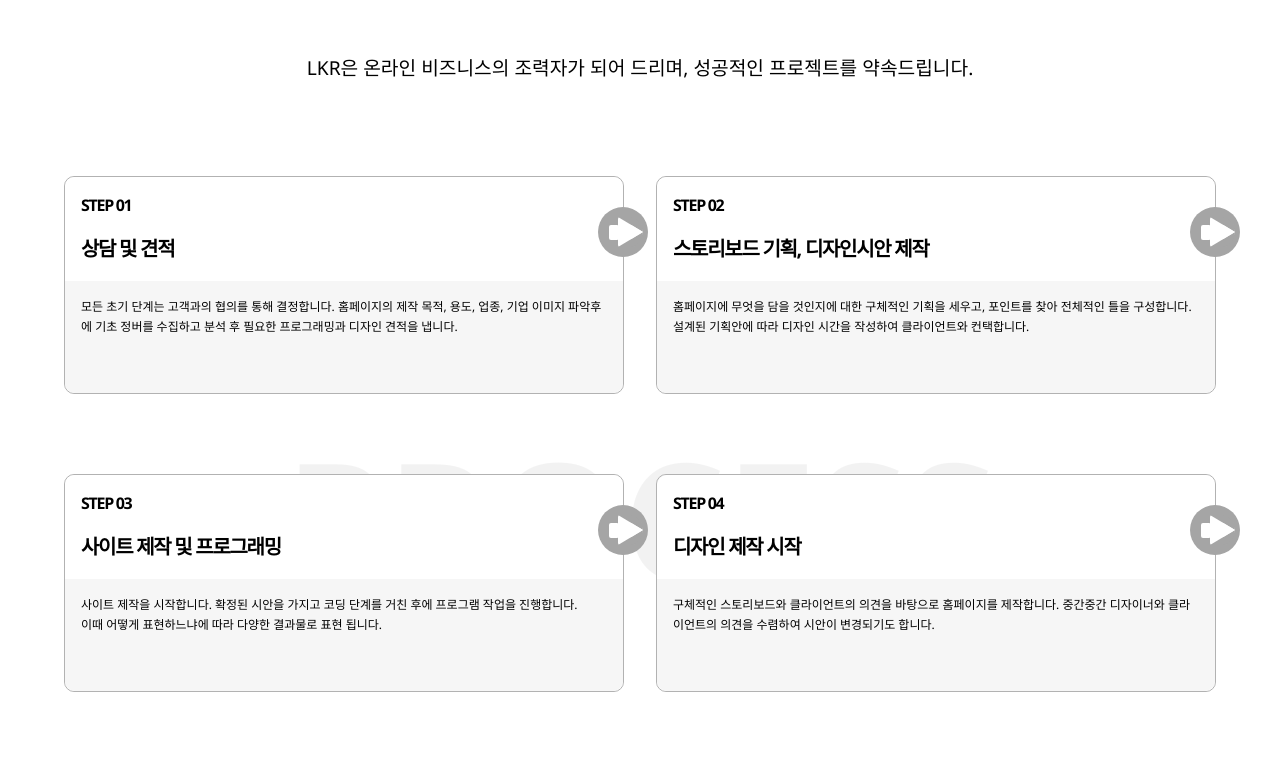
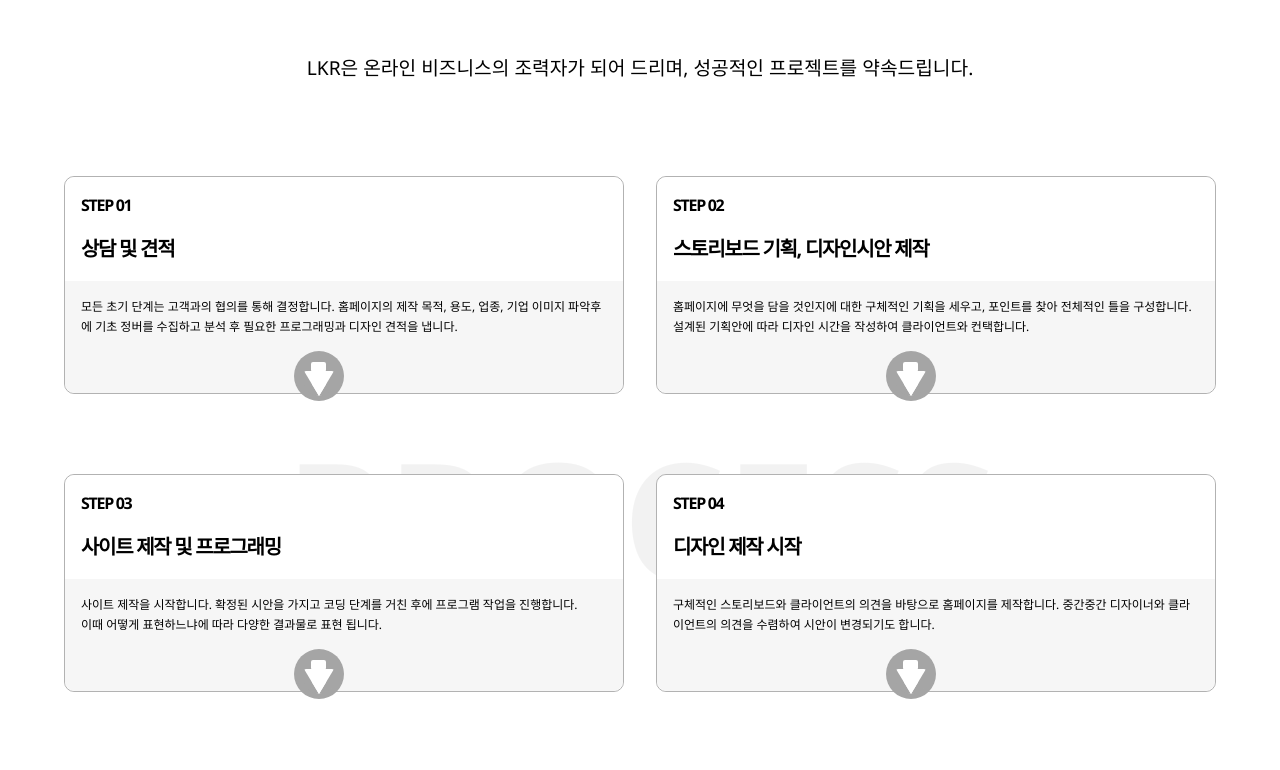
Before and after one commit to YoungkeunAhn/lkr, a React (Create React App) app: page / in a window 1280 px wide. Shown: the part 3740-4510 px from the top of the page. Built offline with nearby package versions, Linux system fonts and the light colour scheme.

Commit message:
프로세스 smDown 설정

```diff
--- a/src/components/newsroom-view/NewsroomView.tsx
+++ b/src/components/newsroom-view/NewsroomView.tsx
@@ -1,4 +1,10 @@
-import { Button, Container, Grid } from '@material-ui/core'
+import {
+  Button,
+  Container,
+  Grid,
+  useMediaQuery,
+  useTheme,
+} from '@material-ui/core'
 import { newsItem } from 'assets/news-item'
 import { newsroomSubText } from 'assets/sub-text'
 import TitleContentFrame from 'commons/title-content-box/TitleContentFrame'
@@ -8,6 +14,8 @@ import useStyles from './styles'
 
 function NewsroomView() {
   const classes = useStyles()
+  const theme = useTheme()
+  const smDown = useMediaQuery(theme.breakpoints.down('sm'))
 
   return (
     <div className={classes.root}>
--- a/src/components/process-view/sub-content/ProcessSubContent.tsx
+++ b/src/components/process-view/sub-content/ProcessSubContent.tsx
@@ -15,7 +15,7 @@ import useStyles from './styles'
 function ProcessSubContent() {
   const classes = useStyles()
   const theme = useTheme()
-  const lgDown = useMediaQuery(theme.breakpoints.down('lg'))
+  const smDown = useMediaQuery(theme.breakpoints.down('sm'))
 
   const onClickBtn = () => {}
 
@@ -27,8 +27,9 @@ function ProcessSubContent() {
       <Box className={classes.moveTopBox}>
         <Grid
           container
-          justifyContent={lgDown ? 'center' : 'space-between'}
-          spacing={4}
+          justifyContent={smDown ? 'center' : 'space-between'}
+          alignItems={smDown ? 'stretch' : 'center'}
+          spacing={smDown ? 0 : 4}
           style={{ zIndex: 200 }}
         >
           {processItemList.map((item, idx) => (
--- a/src/components/process-view/sub-content/item-box/ProcessItemBox.tsx
+++ b/src/components/process-view/sub-content/item-box/ProcessItemBox.tsx
@@ -1,4 +1,5 @@
-import { Box, Typography } from '@material-ui/core'
+import { Box, Hidden, Typography, useTheme } from '@material-ui/core'
+import clsx from 'clsx'
 import React from 'react'
 import useStyles from './styles'
 
@@ -11,6 +12,8 @@ type Props = {
 function ProcessItemBox(props: Props) {
   const classes = useStyles()
   const { seq, title, text } = props
+  const theme = useTheme()
+  const smDown = theme.breakpoints.down('sm')
 
   return (
     <Box className={classes.root}>
@@ -19,12 +22,19 @@ function ProcessItemBox(props: Props) {
         <Typography variant='h6' className={classes.title}>
           {title}
         </Typography>
-        {seq !== 6 && (
-          <Box className={classes.arrowBox}>
-            <span className={classes.arrowSquare}></span>
-            <span className={classes.arrowTriangle}></span>
-          </Box>
-        )}
+        {smDown
+          ? seq !== 6 && (
+              <Box className={clsx(classes.arrowBox, classes.smDownArrowBox)}>
+                <span className={classes.arrowSquare}></span>
+                <span className={classes.arrowTriangle}></span>
+              </Box>
+            )
+          : seq !== 6 && (
+              <Box className={classes.arrowBox}>
+                <span className={classes.arrowSquare}></span>
+                <span className={classes.arrowTriangle}></span>
+              </Box>
+            )}
       </Box>
       <Box className={classes.textBox}>
         {text.map((x, idx) => (
--- a/src/components/process-view/sub-content/item-box/styles.ts
+++ b/src/components/process-view/sub-content/item-box/styles.ts
@@ -66,6 +66,11 @@ const useStyles = makeStyles((theme: Theme) =>
       borderBottomRightRadius: '100%',
       transform: 'translateX(2px)',
     },
+    smDownArrowBox: {
+      top: '21.75vh',
+      right: '50%',
+      transform: 'rotate(90deg)',
+    },
   })
 )
 
--- a/src/index.css
+++ b/src/index.css
@@ -7,7 +7,7 @@ body {
     sans-serif;
   -webkit-font-smoothing: antialiased;
   -moz-osx-font-smoothing: grayscale;
-  overflow-x: hidden;
+  /* overflow-x: hidden; */
 }
 
 code {
```
